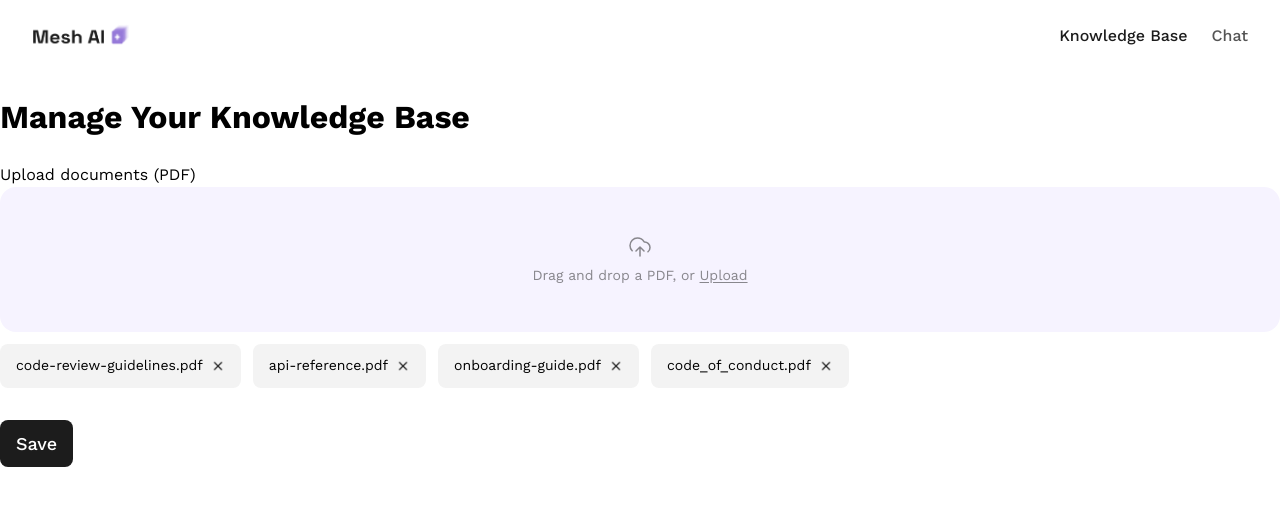
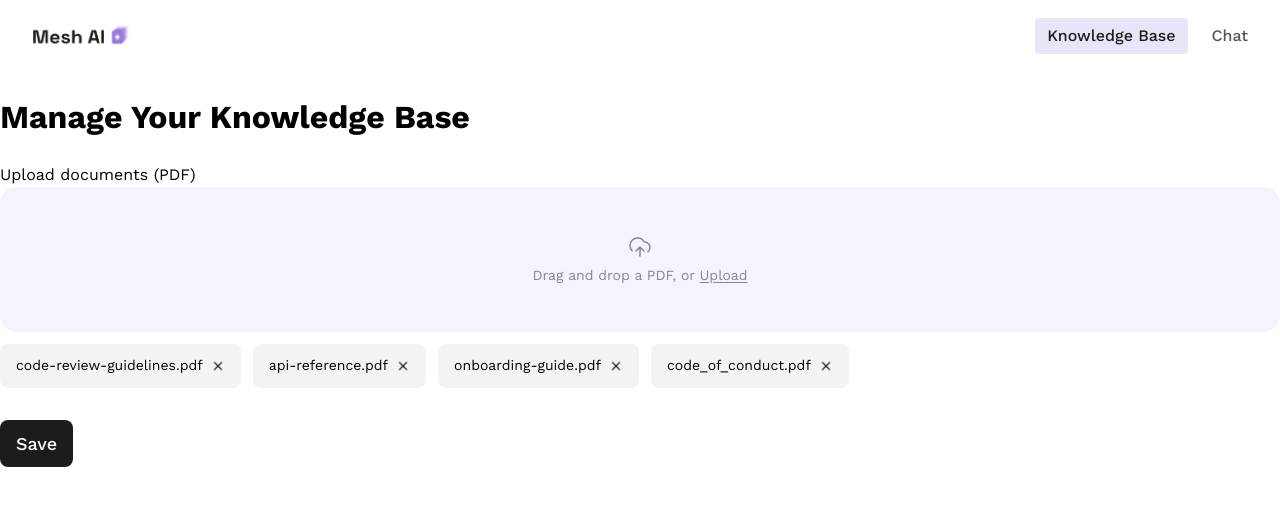
Before and after one commit to LF808mlb/ai-se_project_mesh-ai, a React (Vite) app in the folder client/: page /knowledge in a window 1280 px wide. Shown: the top 506 px of the page. Built offline with nearby package versions, Linux system fonts and the light colour scheme.

Commit message:
git commit -m "figma4"

```diff
--- a/client/src/components/Header/Header.css
+++ b/client/src/components/Header/Header.css
@@ -69,6 +69,15 @@
     position: static;
     margin-left: auto;
   }
+
+  .header__link--knowledge-active {
+    background: #9679d933;
+    border-radius: 4px;
+    min-height: 36px;
+    padding: 0 12px;
+    display: inline-flex;
+    align-items: center;
+  }
 }
 
 @media (max-width: 1200px) {
--- a/client/src/components/Header/Header.tsx
+++ b/client/src/components/Header/Header.tsx
@@ -15,6 +15,10 @@ export default function Header({ onMenuOpen, onMenuClose, isMobileMenuOpen }: Pr
 
     if (isActive) {
       classes.push("header__link--active");
+
+      if (!isChat) {
+        classes.push("header__link--knowledge-active");
+      }
     }
 
     if (isActive && isChat) {
```
